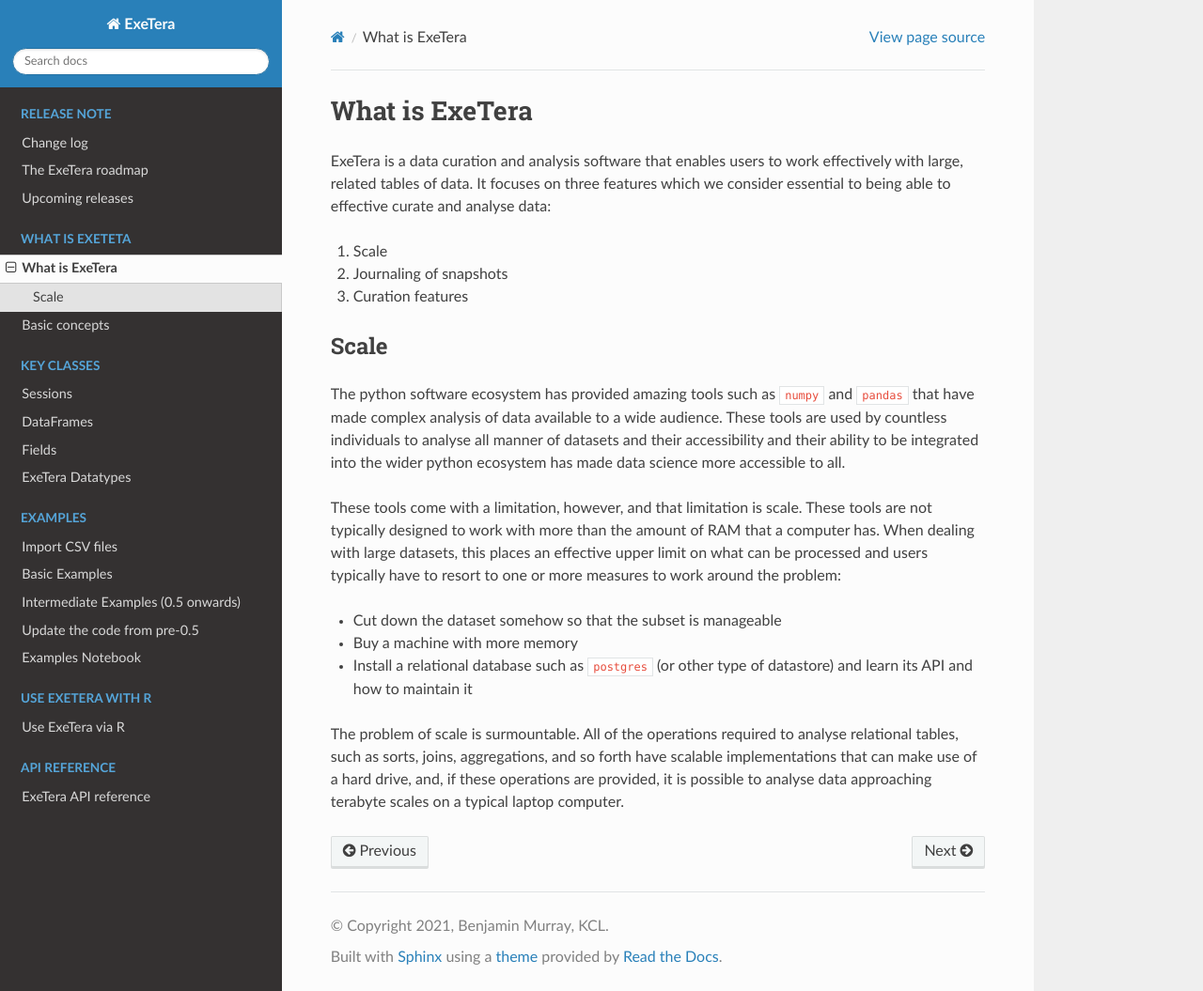
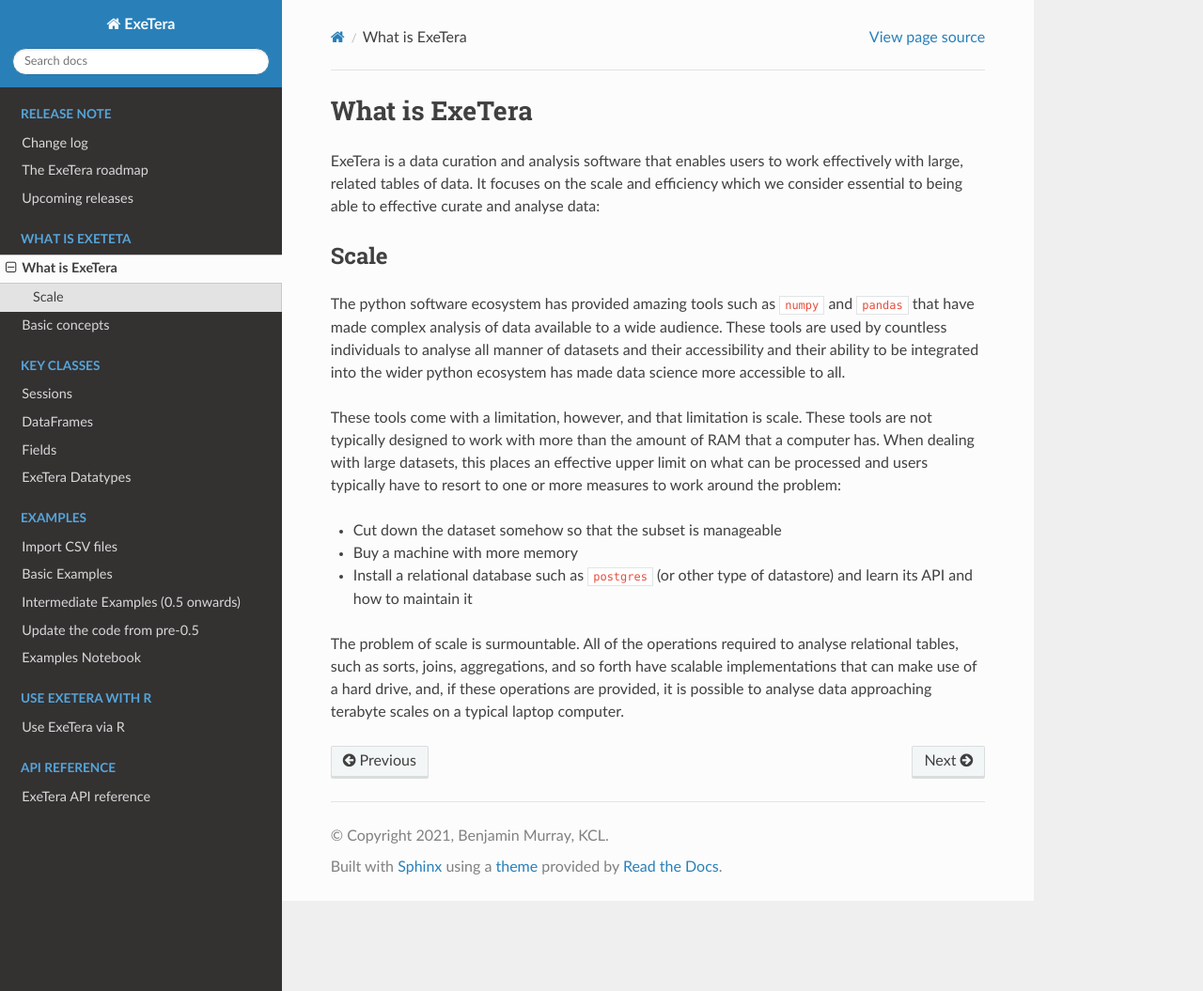
Before and after one commit to KCL-BMEIS/ExeTera, a Sphinx documentation site: the page built from docs/whatisexetera.md, in a window 1280 px wide and 1055 px high. Shown: the whole window at 94% size. Built offline with Sphinx 7.4.7 and the Read the Docs theme 2.0.0, drawn with Linux system fonts in a browser that asks for light colours; pages that are not in the unit, such as notebooks, are missing from menus.

Commit message:
minor update

```diff
--- a/docs/whatisexetera.md
+++ b/docs/whatisexetera.md
@@ -1,9 +1,6 @@
 # What is ExeTera
 
-ExeTera is a data curation and analysis software that enables users to work effectively with large, related tables of data. It focuses on three features which we consider essential to being able to effective curate and analyse data:
-1. Scale
-1. Journaling of snapshots
-1. Curation features
+ExeTera is a data curation and analysis software that enables users to work effectively with large, related tables of data. It focuses on the scale and efficiency which we consider essential to being able to effective curate and analyse data:
 
 ## Scale
 
```
